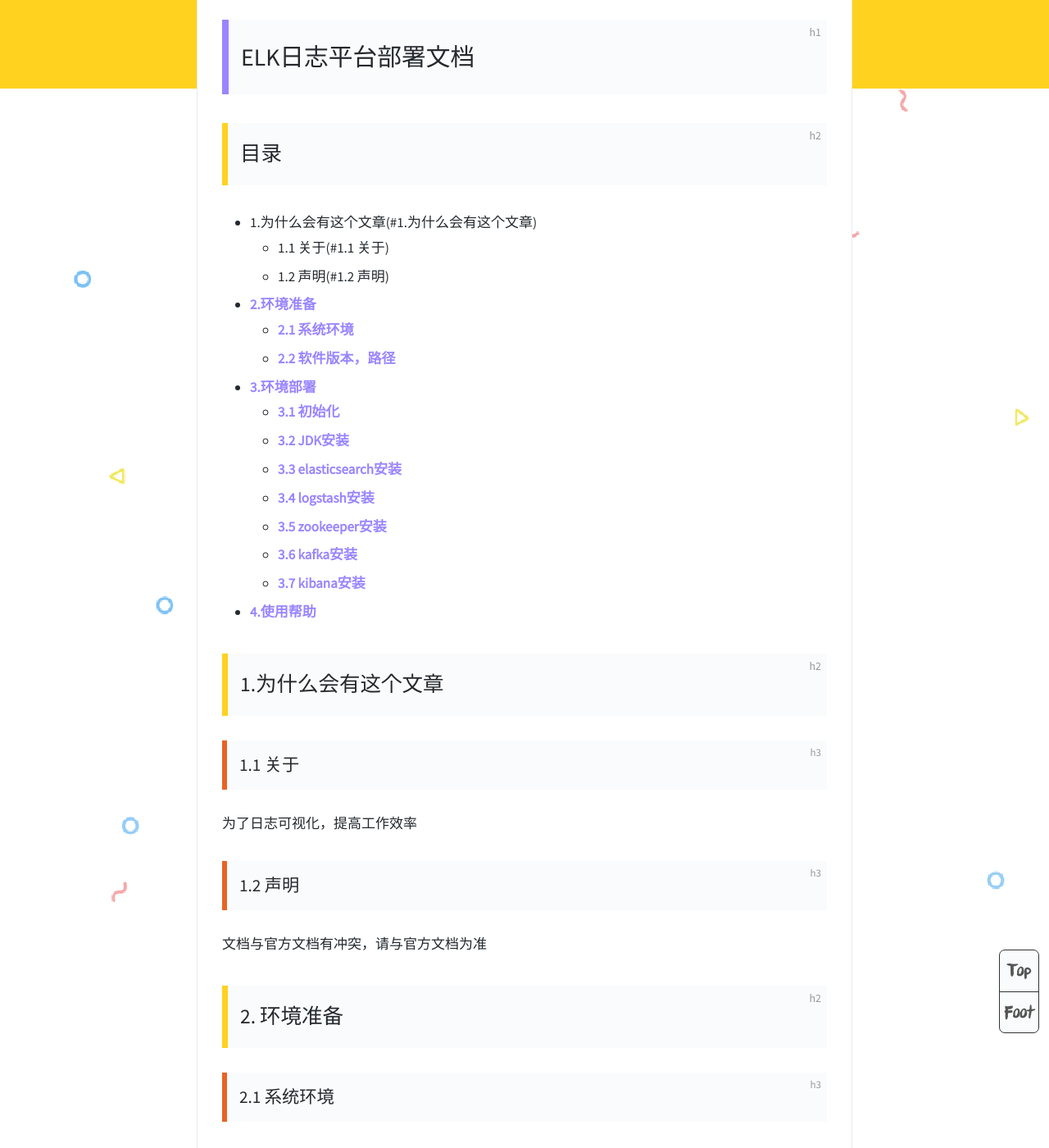
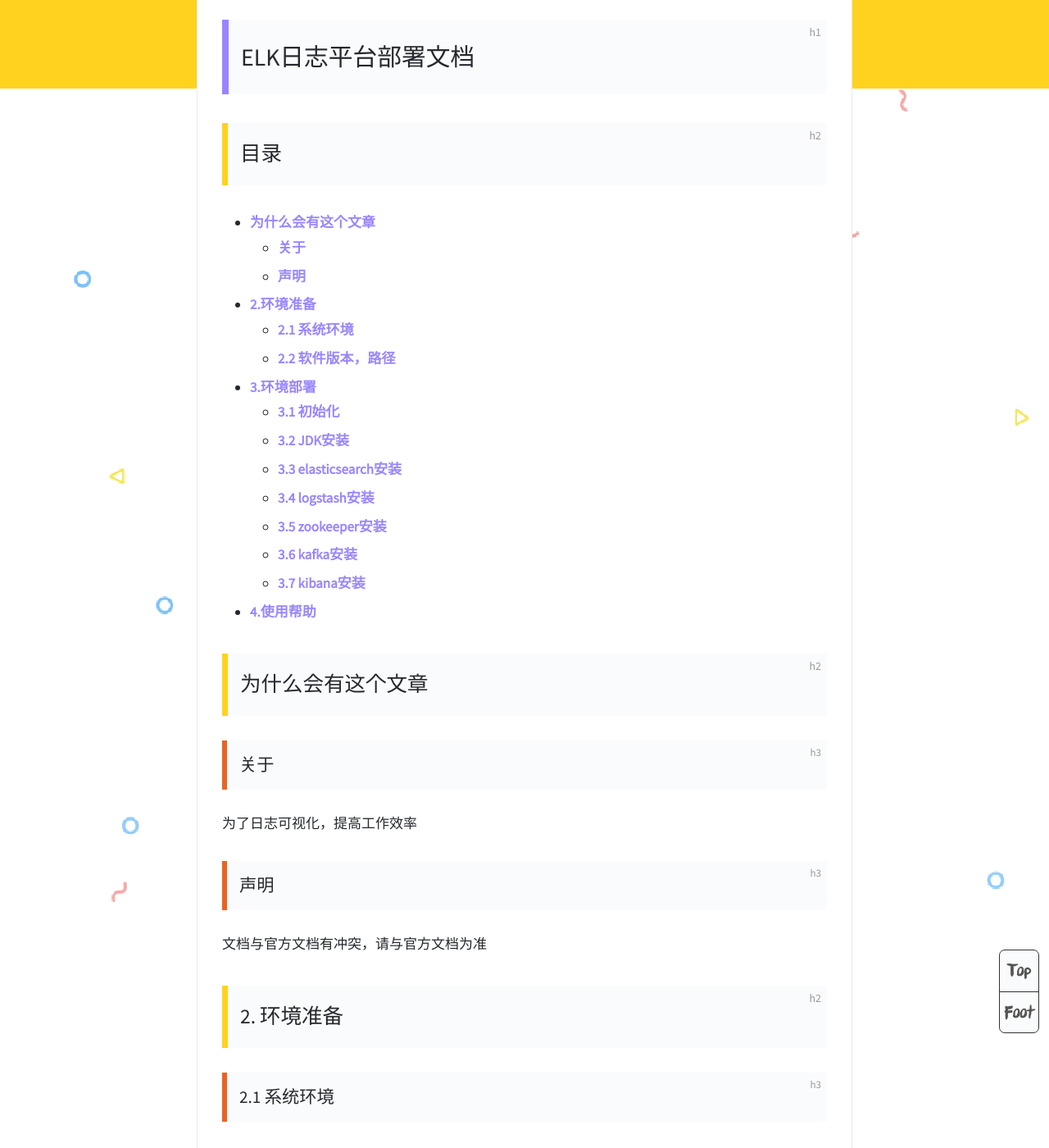
Before and after one commit to WuChenLinux/yw, a Jekyll site: the page built from _posts/2018-10-18-elk.md, in a window 1280 px wide and 1400 px high, scrolled down 517 px. Shown: the whole window at 82% size. Built offline with Jekyll 4.4.1, drawn with Linux system fonts in a browser that asks for light colours; comment, search, counter and statistics services are not loaded.

Commit message:
Update 2018-10-18-elk.md

```diff
--- a/_posts/2018-10-18-elk.md
+++ b/_posts/2018-10-18-elk.md
@@ -13,9 +13,9 @@
 
 ## 目录 ##
 
-- 1.为什么会有这个文章(#1.为什么会有这个文章)
-  - 1.1 关于(#1.1 关于)
-  - 1.2 声明(#1.2 声明)
+- [为什么会有这个文章](#为什么会有这个文章)
+  - [关于](#关于)
+  - [声明](#声明)
 - [2.环境准备](#2. 环境准备)
   - [2.1 系统环境](#2.1 系统环境)
   - [2.2 软件版本，路径](#2.2 软件版本，路径)
@@ -29,11 +29,11 @@
   - [3.7 kibana安装](#3.7 kibana安装)
 - [4.使用帮助](#4.使用帮助)
 
-##  1.为什么会有这个文章
-### 1.1 关于
+##  为什么会有这个文章
+###  关于
 为了日志可视化，提高工作效率
 
-### 1.2 声明
+###  声明
 
 文档与官方文档有冲突，请与官方文档为准
 ## 2. 环境准备
```
